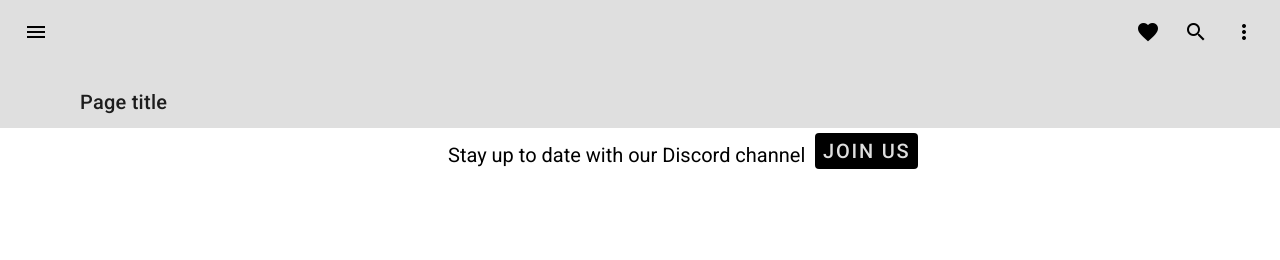
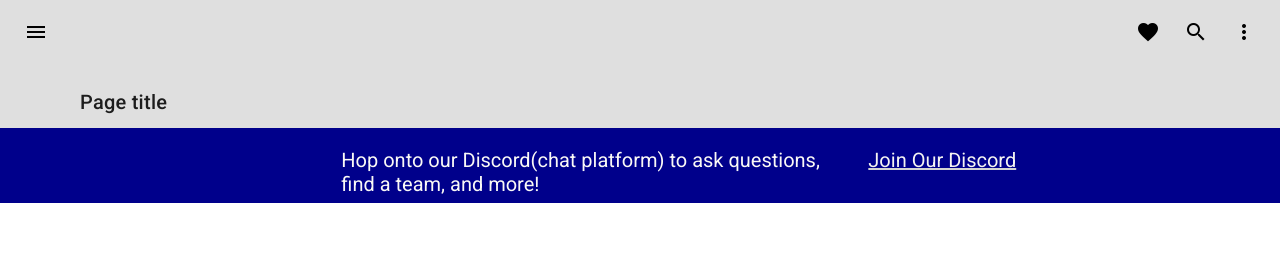
Before and after one commit to odouglin/spaceapps-pasadena, a website: page index.html in a window 1280 px wide. Shown: the top 260 px of the page. Drawn offline with Linux system fonts and the light colour scheme.

Commit message:
Added updated banner

```diff
--- a/app.scss
+++ b/app.scss
@@ -100,26 +100,32 @@ a button:hover {
 }
 
 .mdc-banner {
-  height: 50px;
-  width: 30%;
-  margin: auto;
-
+  display: grid;
+  grid-template-columns: 4fr 2fr;
+  grid-template-rows: 50px;
+  background-color: darkblue;
+  height: 75px;
+  width: 100%;
 }
 
 .mdc-banner__text {
   font-size: 20px;
-  margin-top: 15px;
+  margin-top: 20px;
+  margin-left: 40%;
   float: left;
-  color: black;
+  color: #FAF9F6;
 }
 
-.mdc-banner button {
+.mdc-banner__actions a {
   position: absolute;
-  margin-top: 5px;
-  margin-left: 10px;
-  background-color: black;
+  margin-top: 20px;
+  margin-left: 15px;
+  font-size: 20px;
+  color: #f5f4f2;
   float: right;
-  font-size: 20px;
+  text-decoration: underline;
+  text-decoration-color: lightgray;
+  text-underline-offset: 1px;
 }
 
 .about-space-apps-pasadena-text {
--- a/index.html
+++ b/index.html
@@ -81,14 +81,14 @@
              aria-live="assertive">
           <div class="mdc-banner__graphic-text-wrapper">
             <div class="mdc-banner__text">
-              Stay up to date with our Discord channel
+              Hop onto our Discord(chat platform) to ask questions, find a team, and more!
             </div>
           </div>
           <div class="mdc-banner__actions">
-            <a href="https://discord.gg/XTwnNFyNZv" target="_blank"><button type="button" class="mdc-button mdc-banner__primary-action">
+            <a href="https://discord.gg/XTwnNFyNZv" target="_blank">
               <div class="mdc-button__ripple"></div>
-              <div class="mdc-button__label">Join Us</div>
-            </button></a>
+              <div class="mdc-button__label">Join Our Discord</div>
+            </a>
           </div>
         </div>
       </div>
```
Also changed, not shown: dist/bundle.css.
